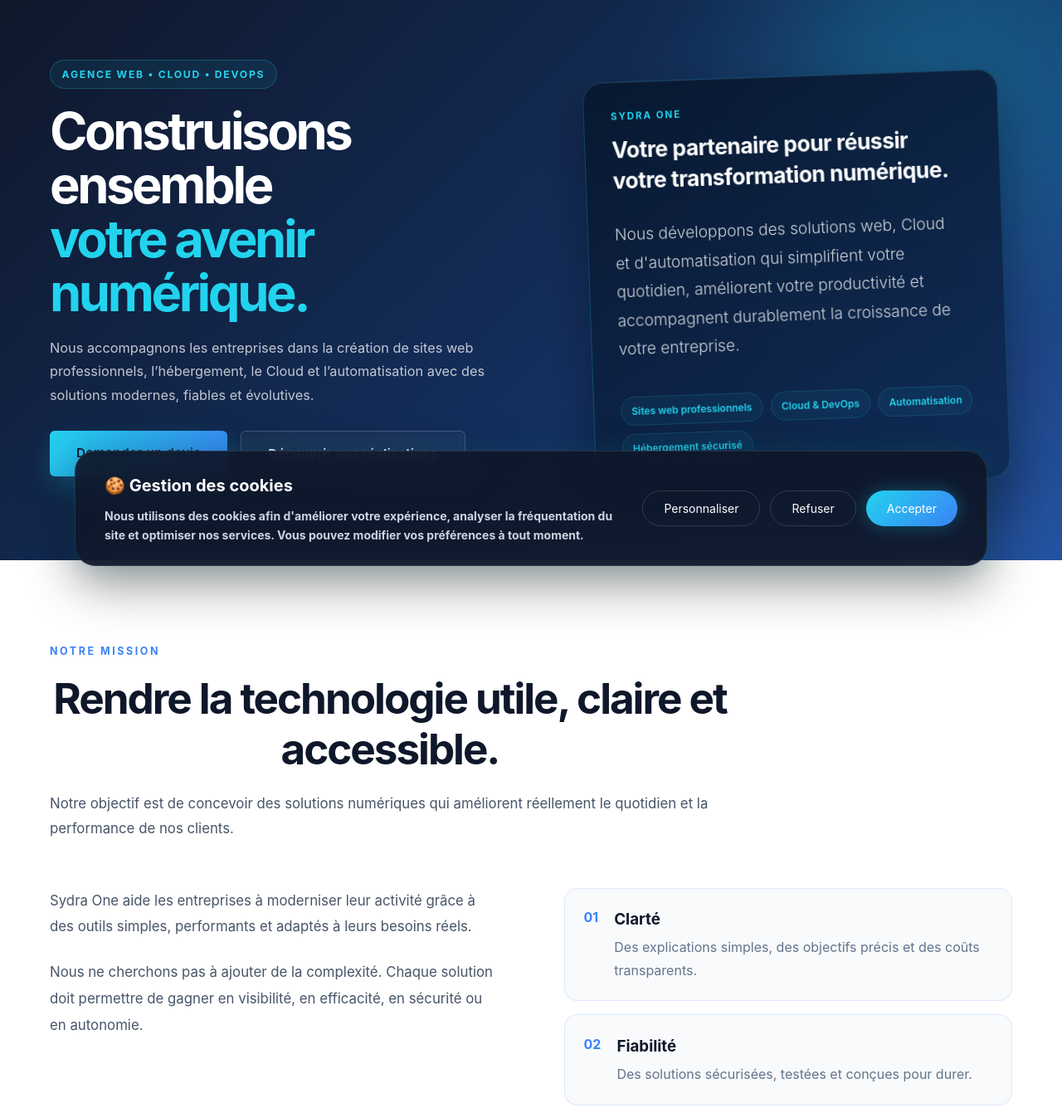
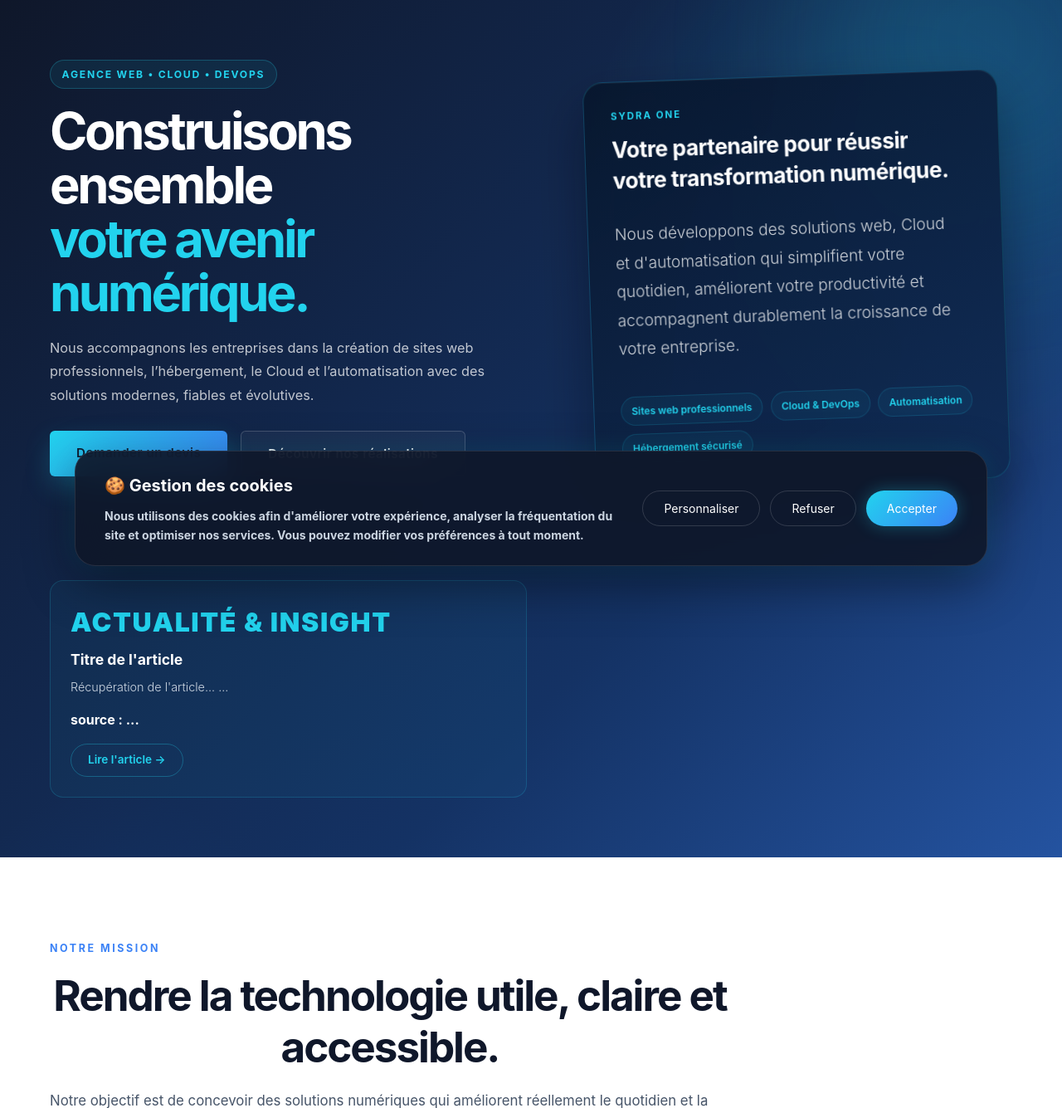
Before and after one commit to Sydra-ONE/Sydra-Website, a Flask app: page / in a window 1280 px wide. Shown: the part 93-1428 px from the top of the page at 83% size. Run offline with Flask 3, Linux system fonts and the light colour scheme.

Commit message:
Ajout best article nichewatcher dynamique au HOMEPAGE

```diff
--- a/static/css/home.css
+++ b/static/css/home.css
@@ -784,40 +784,90 @@
     color: var(--home-cyan-light);
 }
 
+
+/* =========================================================
+   INSIGHT CARD
+========================================================= */
+
+.insight-card {
+    margin-top: 2rem;
+    padding: 1.5rem;
+    border: 1px solid var(--home-border);
+    border-radius: 16px;
+    background: rgba(34, 211, 238, 0.04);
+}
+
+.insight-label {
+    display: block;
+    margin-bottom: 0.5rem;
+    color: var(--home-cyan);
+    font-size: 2rem;
+    font-weight: 1000;
+    text-transform: uppercase;
+    letter-spacing: 0.1rem;
+}
+
+.insight-card h3 {
+    margin-bottom: 0.5rem;
+    color: var(--home-white);
+    font-size: 1.1rem;
+    line-height: 1.4;
+}
+
+.insight-card p {
+    margin-bottom: 1rem;
+    color: var(--home-text-soft);
+    font-size: 0.9rem;
+    line-height: 1.6;
+}
+
+.insight-link {
+    display: inline-block;
+    padding: 0.5rem 1.25rem;
+    margin-top: 1rem;
+    color: var(--home-cyan);
+    font-size: 0.85rem;
+    font-weight: 600;
+    text-decoration: none;
+    /* Ajout du trait complet autour */
+    border: 1px solid rgba(34, 211, 238, 0.3);
+    border-radius: 999px;
+    transition: var(--home-transition);
+}
+
+.insight-link:hover {
+    color: var(--home-cyan-light);
+    border-color: var(--home-cyan);
+    background: rgba(34, 211, 238, 0.08);
+    padding-left: 1.5rem; /* Petit effet de mouvement */
+}
 /* =========================================================
    CTA FINAL
-========================================================= */
-
+   CTA FINAL
 .home-cta {
     padding: 5rem 0;
     background:
         radial-gradient(circle at 90% 20%, rgba(255, 255, 255, 0.12), transparent 30%),
         linear-gradient(135deg, var(--home-blue), #19458d);
-}
-
-.home-cta-content {
-    display: flex;
-    justify-content: space-between;
+.insight-card {
+    padding: 5rem 0;
+    padding: 1.5rem;
+    border: 1px solid var(--home-border);
+    border-radius: 16px;
     align-items: center;
     gap: 3rem;
+.insight-label {
+    display: block;
+    margin-bottom: 0.5rem;
+    color: var(--home-cyan);
+    font-size: 0.7rem;
+    margin-bottom: 0.5rem;
+    font-size: 0.9rem;
+    line-height: 1.6;
 }
-
-.home-cta-content > div {
+    background: var(--home-white);
+.insight-link:hover {
     max-width: 740px;
-}
-
-.home-cta .section-label {
-    color: #dffaff;
-}
-
-.home-cta p {
-    color: rgba(255, 255, 255, 0.8);
-}
-
-.home-cta-btn {
-    flex-shrink: 0;
-    color: var(--home-bg);
-    background: var(--home-white);
 }
 
 .home-cta-btn:hover {
@@ -825,9 +875,9 @@
     box-shadow: 0 12px 30px rgba(255, 255, 255, 0.2);
 }
 
-/* =========================================================
+.home-cta .section-label {
    RESPONSIVE
-========================================================= */
+    color: #dffaff;
 
 @media (max-width: 1050px) {
     .hero-home-grid,
@@ -848,8 +898,42 @@
 
 @media (max-width: 700px) {
     .hero {
+    background: var(--home-white);
         padding: 5rem 0;
     }
+.home-cta-btn:hover {
+    .hero-home-actions,
+    color: var(--home-bg);
+        flex-direction: column;
+        align-items: stretch;
+    display: flex;
+}
+        width: 100%;
+        text-align: center;
+.home-cta-content > div {
+   RESPONSIVE
+@media (max-width: 1050px) {
+    .hero-home-grid,
+    .hero-home-highlights,
+    .features-grid,
+    .home-services-grid,
+    .process-grid {
+.home-cta .section-label {
+    color: #dffaff;
+}
+
+        padding: 4.5rem 0;
+        grid-template-columns: repeat(2, 1fr);
+    .home-services-grid {
+        padding: 1.6rem;
+    .process-grid {
+}
+    .hero {
+
+    .home-section-header {
+        margin-bottom: 2.5rem;
+    }
+}
 
     .hero-home-actions,
     .home-cta-content {
@@ -882,4 +966,12 @@
     .home-section-header {
         margin-bottom: 2.5rem;
     }
-}
+
+
+
+    .hero-home-card,
+
+
+
+    .home-section-header {
+        margin-bottom: 2.5rem;
--- a/templates/index.html
+++ b/templates/index.html
@@ -68,10 +68,27 @@ Sydra One accompagne les entreprises dans la création de sites web professionne
                     <span>Automatisation</span>
                     <span>Hébergement sécurisé</span>
                 </div>
+
+
             </div>
         </div>
 
+        <!-- Bloc Actualité -->
+        <div class="insight-card" id="insight-container">
+            <span class="insight-label">Actualité & Insight</span>
+            <h3 id="insight-title">Titre de l'article</h3>
+            <p>
+                <span id="insight-description">
+                Récupération de l'article...
+                </span><span>...</span>
+            </p>
+            <h4>source : <span id="insight-source">...</span></h4>
+
+            <a href="#" id="insight-link" class="insight-link">Lire l'article →</a>
+        </div>
+
     </div>
+
 </section>
 
 
@@ -395,5 +412,29 @@ Sydra One accompagne les entreprises dans la création de sites web professionne
 
     </div>
 </section>
+<!-- CONTENU CSS DYNAMIQUE DE LA PAGE -->
+ <script>
+    document.addEventListener('DOMContentLoaded', function(){
+        const container = document.getElementById("insight-container");
+        const titleE1 = document.getElementById('insight-title');
+        const descE1 = document.getElementById('insight-description');
+        const sourceE1 = document.getElementById("insight-source");
+        const linkE1 = document.getElementById('insight-link');
+        fetch('https://nichewatcher.app/best-post')
+            .then(response => response.json())
+            .then(data => {
+                console.log("Data recu : ", data);
+                titleE1.textContent = data.title;
+                descE1.textContent = data.content;
+                linkE1.href = data.url;
+                sourceE1.textContent = data.source;
+                //Une fois les data recu, on affiche le bloc
+                container.style.display = 'block';
+            })
+            .catch(error => {
+                console.error("Erreur lors de la récupération de l'article", error);
+            });
+    });
+</script>
 
 {% endblock %}
```
